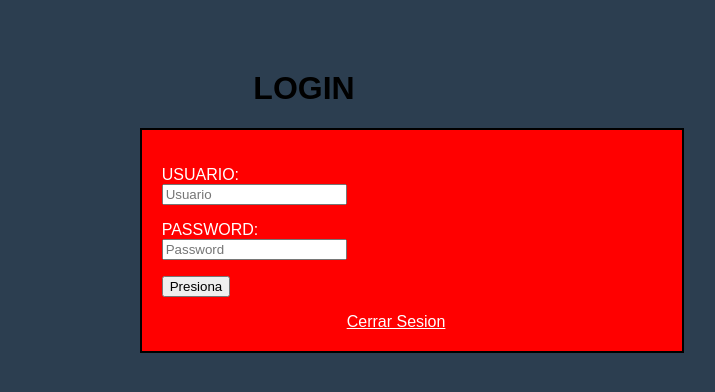
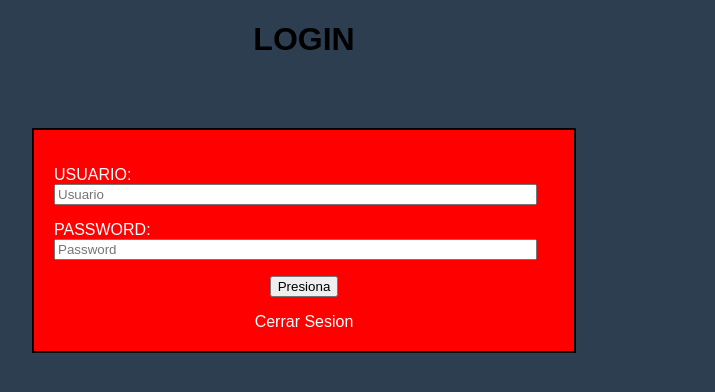
Before and after one commit to amfpunkrock/InkaMarket-Django, a Django app: page / in a window 1280 px wide. Shown: the top 392 px of the page, without its empty margins (336-1051 px from the left). Run offline with Django 5.2, Linux system fonts and the light colour scheme.

Commit message:
Mejora visual: Login centrado horizontalmente
Actualizacion de login

```diff
--- a/inkamarket/templates/inkamarket/login.html
+++ b/inkamarket/templates/inkamarket/login.html
@@ -4,35 +4,38 @@
     <meta charset="UTF-8">
     <title>login</title>
     <style>
-              .caja1 {margin: 70px auto;
-
+        .caja1 {
+            background-color: red;
+            width: 500px;
+            padding: 20px;
+            border: 2px solid black;
+            /* 70px arriba, auto a los lados para centrar */
+            margin: 70px auto;
         }
     </style>
-
 </head>
 <body style="background-color: #2c3e50; color: white; font-family: Arial;">
 
-<div class="caja1">
 <h1 style="color:black; text-align:center">LOGIN</h1>
 
-   <div style="background-color: red; width: 500px; padding: 20px; border: 2px solid black; margin-left: 37%;">
+<div class="caja1">
     <form method="POST" action="/">
-         {% csrf_token%}
+        {% csrf_token %}
         <p>
             USUARIO: <br>
-             <input type="text" name="txtusuario" placeholder="Usuario"/>
+            <input type="text" name="txtusuario" placeholder="Usuario" style="width: 95%"/>
         </p>
         <p>
             PASSWORD: <br>
-             <input type="text" name="txtpassword" placeholder="Password"/>
+            <input type="password" name="txtpassword" placeholder="Password" style="width: 95%"/>
         </p>
-          <p>
+        <p style="text-align: center;">
             <input type="submit" value="Presiona"/>
         </p>
     </form>
-   <a href="/" class="boton" style="color:white; margin-left: 37%;" >Cerrar Sesion</a>
+    <div style="text-align: center;">
+        <a href="/" style="color:white; text-decoration: none;">Cerrar Sesion</a>
     </div>
-
 </div>
 
 </body>
```
Lines whose indentation alone changed are shown as unchanged.
